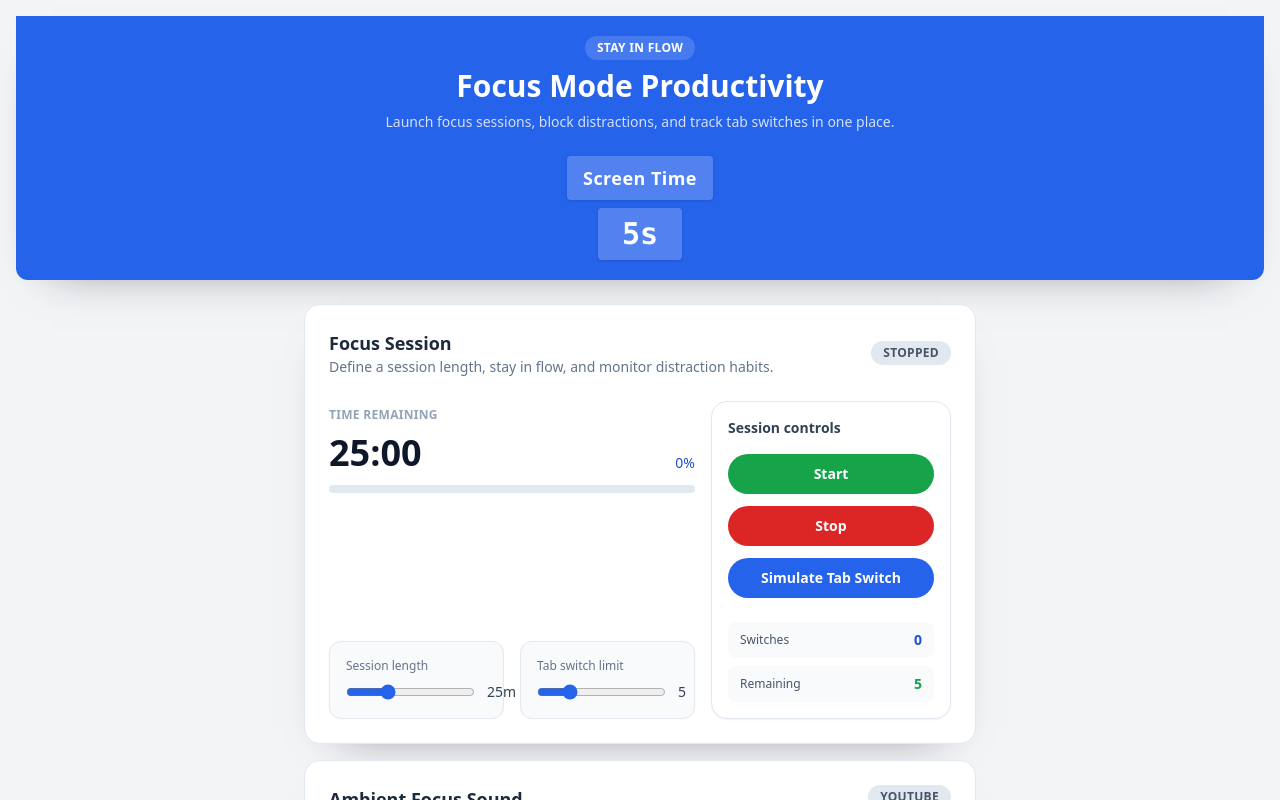
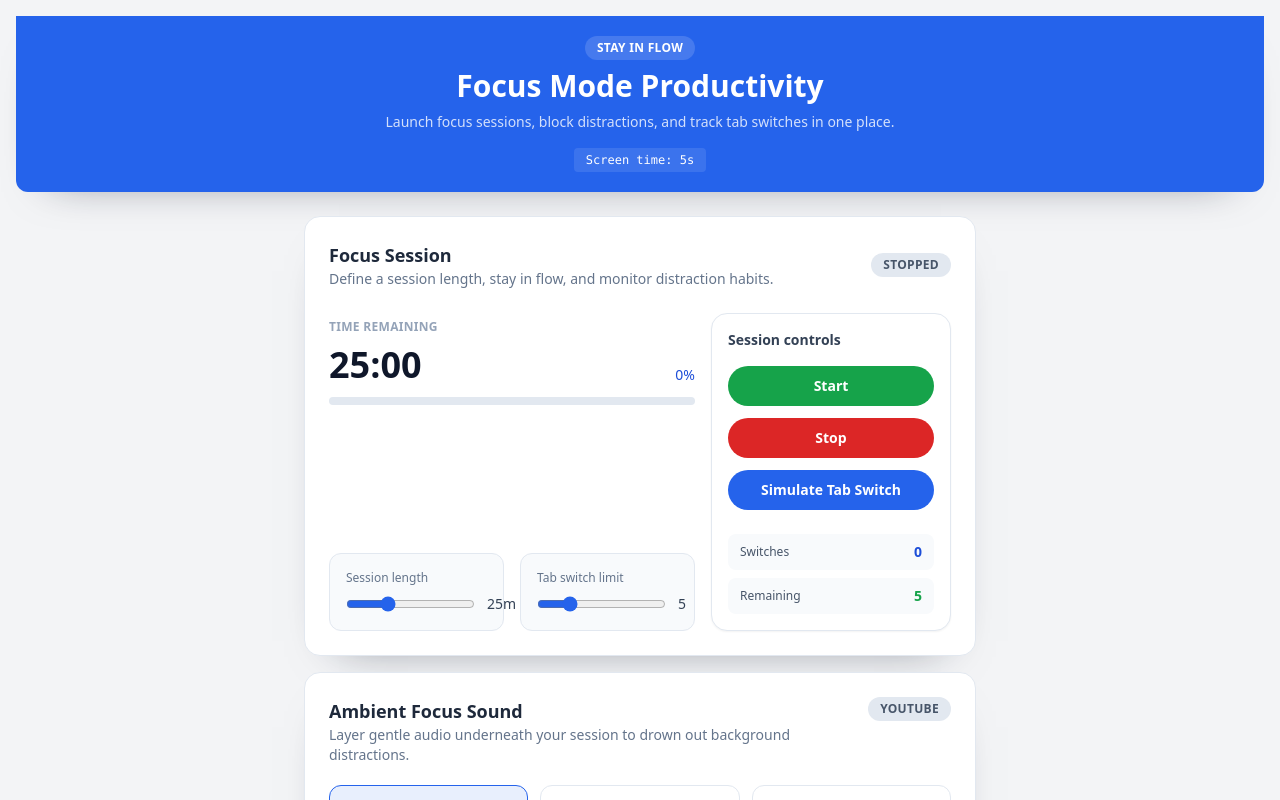
Before and after one commit to Sashanka2001/Focus-Mode, a React (Vite) app in the folder focus-mode/: page / in a window 1280 px wide. Shown: the top 800 px of the page. Built offline with nearby package versions, Linux system fonts and the light colour scheme.

Commit message:
refactor Header component to simplify screen time display

```diff
--- a/focus-mode/src/components/Header.jsx
+++ b/focus-mode/src/components/Header.jsx
@@ -17,14 +17,9 @@ export default function Header() {
         <p className="text-sm text-white/80">
           Launch focus sessions, block distractions, and track tab switches in one place.
         </p>
-        <div className="mt-4 flex flex-col items-center">
-          <span className="text-lg font-bold tracking-wide bg-white/20 rounded px-4 py-2 text-white shadow">
-            Screen Time
-          </span>
-          <span className="mt-2 text-3xl font-mono font-bold bg-white/20 rounded px-6 py-2 text-white shadow">
-            {hours > 0 ? `${hours}h ` : ""}{minutes > 0 ? `${minutes}m ` : ""}{seconds}s
-          </span>
-        </div>
+        <span className="mt-2 inline-block rounded bg-white/10 px-3 py-1 text-xs font-mono">
+          Screen time: {hours > 0 ? `${hours}h ` : ""}{minutes > 0 ? `${minutes}m ` : ""}{seconds}s
+        </span>
       </div>
     </header>
   );
```
